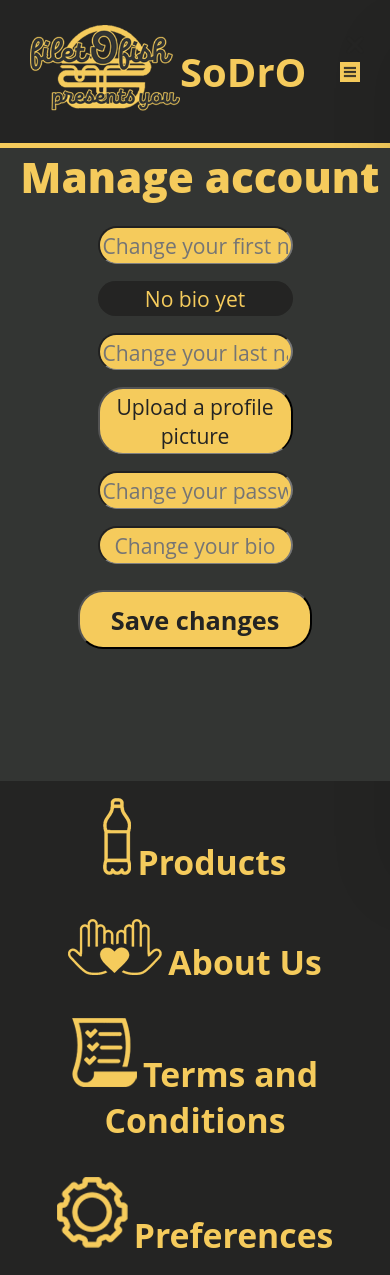
After one commit to anamariaghiorghiu/SoDrO, a PHP site: page /manage-account.php in a window 390 px wide. The commit adds this page. Run offline with PHP 8.4, Linux system fonts and the light colour scheme.

Commit message:
Manage account -> create page + validation + kind of responsive

```diff
--- /dev/null
+++ b/SoDrO_PHP/manage-account.php
@@ -0,0 +1,42 @@
+<?php
+ include_once 'header.php';
+?>
+
+	<div class="manage-account-content">
+		<h2>Soft Drink Organizer</h2>
+		<h3>a sip of ingeniosity.</h3>
+		<h4>Manage account</h4>
+		<div>
+			<ul>
+				<li> </li>
+				<li>
+					<img src="images/userPic_logo.png" alt="userPic_logo" class="user-logo">
+				</li>
+			</ul>
+			<ul>
+				<li>
+					<img src="images/userReg_logo.png" alt="userReg_logo" class="reg-logo">
+					<input type="text" name="uid" placeholder="Change your first name" required>
+				</li>
+				<li> <button class="Bio"> No bio yet </button> </li>
+			</ul>
+			<ul>
+				<li>
+					<img src="images/userReg_logo.png" alt="userReg_logo" class="reg-logo">
+					<input type="text" name="uid" placeholder="Change your last name" required>
+				</li>
+				<li> <button type="upload_button"> Upload a profile picture </button> </li>
+			</ul>
+			<ul>
+				<li>
+					<img src="images/pass_logo.png" class="reg-logo">
+					<input type="password" name= "pwd" placeholder="Change your password" required>
+				</li>
+				<li> <input type="text" name= "uid" placeholder="Change your bio" required> </li>
+			</ul>
+			<button class="save_button">Save changes</button>
+		</div>
+	</div>
+<?php
+ include_once 'footer.php';
+?>
--- a/SoDrO_PHP/style.css
+++ b/SoDrO_PHP/style.css
@@ -655,6 +617,168 @@
 	height: 67vh;
 	overflow: hidden;
 	background-color: #333533;
+}
+
+.manage-account-content{
+	min-height: 300px;
+	width: 100%;
+	height: 75vh;
+	overflow: hidden;
+	background-color: #333533;
+	font-family: "Open Sans", sans-serif;
+	color: #F5CB5C;
+	text-decoration: none;
+	position: relative;
+}
+.manage-account-content h2{
+	margin-left: 10px;
+	font-size: 4vw;
+	font-weight: 800;
+}
+.manage-account-content h3{
+	margin-left: 10px;
+ 	font-size: 3vw;
+ 	font-weight: 800;
+}
+.Bio{
+	font-size: 2.5vh;
+	width: 30vw;
+	background-color: #242423;
+	display: inline-block;
+	align-items: center;
+	vertical-align: center;
+	border: none;
+	border-radius: 25px;
+	color: #F5CB5C;
+	padding: 0.75vw;
+	text-align: center;
+}
+
+.manage-account-content div{
+	position: relative;
+	top: -22%;
+}
+.manage-account-content h4{
+	margin-left: 10px;
+ 	font-size: 2vw;
+ 	font-weight: 800;
+}
+.user-logo{
+	width: 20%;
+}
+.manage-account-content ul{
+	column-count: 2;
+}
+
+.manage-account-content ul li {
+	text-align: center;
+	flex-direction: column;
+	padding-bottom: 2vh;
+}
+.manage-account-content ul li input, ul li button{
+	font-size: 2.5vh;
+	width: 30vw;
+	background-color: #F5CB5C;
+	display: inline-block;
+	align-items: center;
+	vertical-align: center;
+	border-bottom: 0.5px solid gray;
+	border-radius: 25px;
+	color: #242423;
+	padding: 0.75vw;
+	text-align: center;
+}
+.manage-account-content ul li img{
+	vertical-align: middle;
+}
+.manage-account-content ul li div{
+	width: 3vw;
+	height: 3vh;
+	justify-content: center;
+	background-color: #242423;
+	border-radius: 25px;
+	text-align: center;
+	vertical-align: middle;
+}
+.save_button{
+	color:#242423;
+	background-color:#f5cb5c;
+	height: 7vh;
+	width: 18vw;
+	border-radius: 25px;
+	font-size: 3vh;
+	margin-top: 2.5%;
+	margin-left: 40%;
+	font-weight: bold;
+}
+.manage-account-content .save_button:hover{
+	color: #ff5ea2;
+}
+
+@media screen and (max-width: 900px) {
+	.manage-account-content ul{
+		column-count: 1;
+	}
+
+	.manage-account-content h2, h3{
+		display: none;
+	}
+
+	.manage-account-content h4{
+		text-align: center;
+		padding-bottom: 3vh;
+		font-size: 5vh;
+	}
+
+	.manage-account-content ul li input, ul li button{
+		width: 50vw;
+	}
+
+	.Bio{
+		width: 50vw;
+	}
+
+	.manage-account-content img{
+		display: none;
+	}
+
+	.save_button{
+		width: 60vw;
+		margin-left: 20%;
+		text-align: center;
+	}
+}
+
+@media screen and (max-width: 2000px) {
+	.manage-account-content div{
+		top: -14%;
+	}
+}
+
+@media screen and (max-width: 1750px) {
+	.manage-account-content div{
+		top: -8%;
+	}
+}
+@media screen and (max-width: 1450px) {
+	.manage-account-content div{
+		top: 0%;
+	}
+	.user-logo{
+		width: 25%;
+	}
+}
+
+@media screen and (max-width: 900px) {
+	.manage-account-content h4{
+		padding-bottom: 15vh;
+	}
+}
+
+@media screen and (max-height: 950px) {
+	.manage-account-content div{
+		top: -22%;
+	}
 }
 
 /********************************************************/
```
Also changed, not shown: other parts of SoDrO_PHP/style.css (+38 -80 lines).
